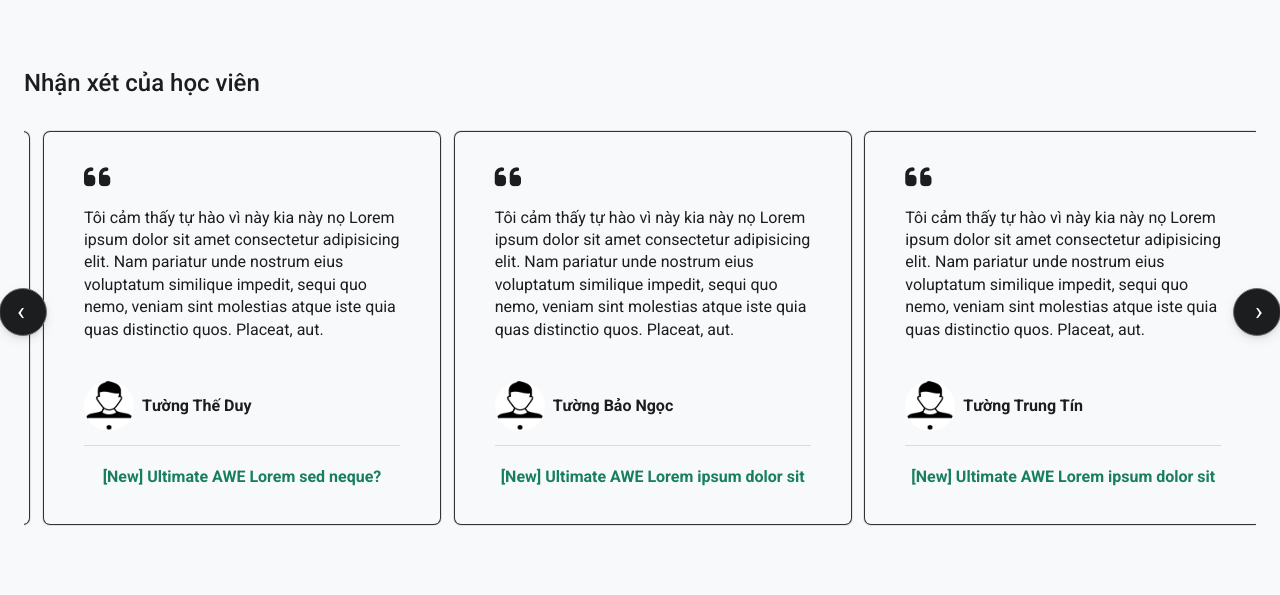
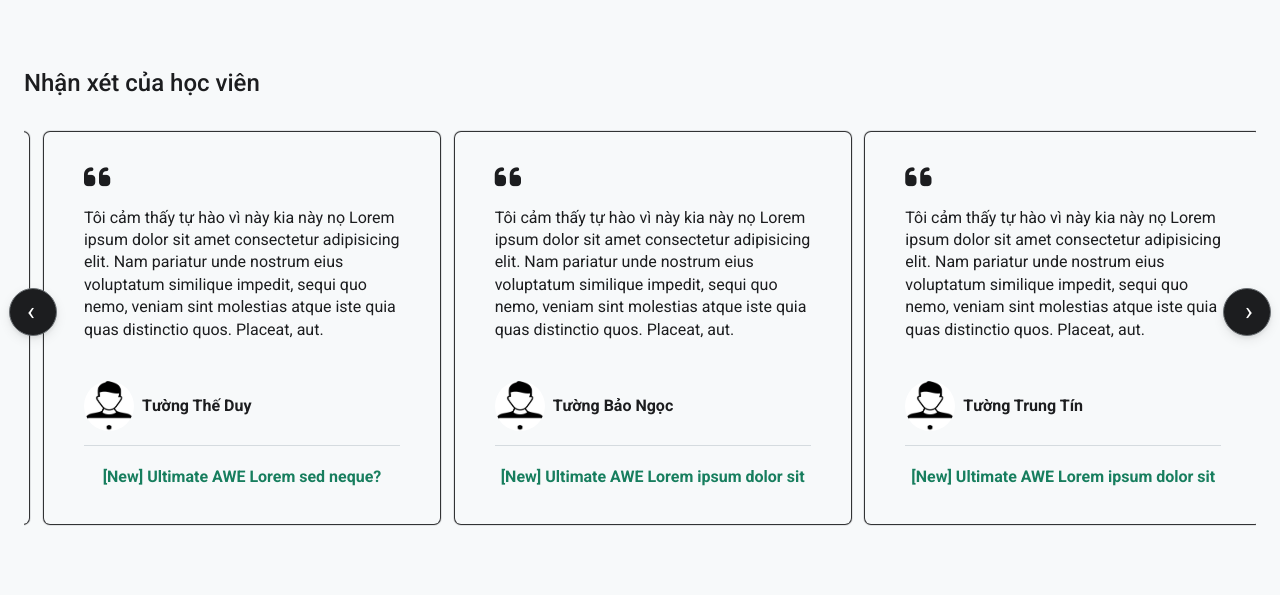
Before and after one commit to letrungtin09/DuAn1, a PHP site: page /EzCode/assets/index.html in a window 1280 px wide; the page is wider, and only the part inside the window is pictured. Shown: the part 1184-1779 px from the top of that part. Run offline with PHP 8.4, Linux system fonts and the light colour scheme; grey boxes are pictures that could not be loaded.

Commit message:
sửa vị trí next

```diff
--- a/assets/css/main.css
+++ b/assets/css/main.css
@@ -394,7 +394,7 @@ body {
   position: absolute;
   top: 40%;
   left: none;
-  right: -3rem;
+  right: -2rem;
 }
 .feedback .feedback_container #feedback_carousel-id .owl-nav .owl-next span {
   padding-left: 0.4rem;
@@ -410,7 +410,7 @@ body {
   line-height: 45px;
   position: absolute;
   top: 40%;
-  left: -3rem;
+  left: -2rem;
   right: none;
 }
 .feedback .feedback_container #feedback_carousel-id .owl-nav .owl-prev span {
--- a/assets/sass/Layouts/_feedback.scss
+++ b/assets/sass/Layouts/_feedback.scss
@@ -24,13 +24,13 @@
                     }
                 }
                 .owl-next{
-                    @include styleButtonControl(48px, 48px, 45px, 40%, none, -3rem);
+                    @include styleButtonControl(48px, 48px, 45px, 40%, none, -2rem);
                     span{
                         padding-left: $pd-2;
                     }
                 }
                 .owl-prev{
-                    @include styleButtonControl(48px, 48px, 45px, 40%, -3rem, none);
+                    @include styleButtonControl(48px, 48px, 45px, 40%, -2rem, none);
 
                     span{
                         padding-right: $pd-2;
```
